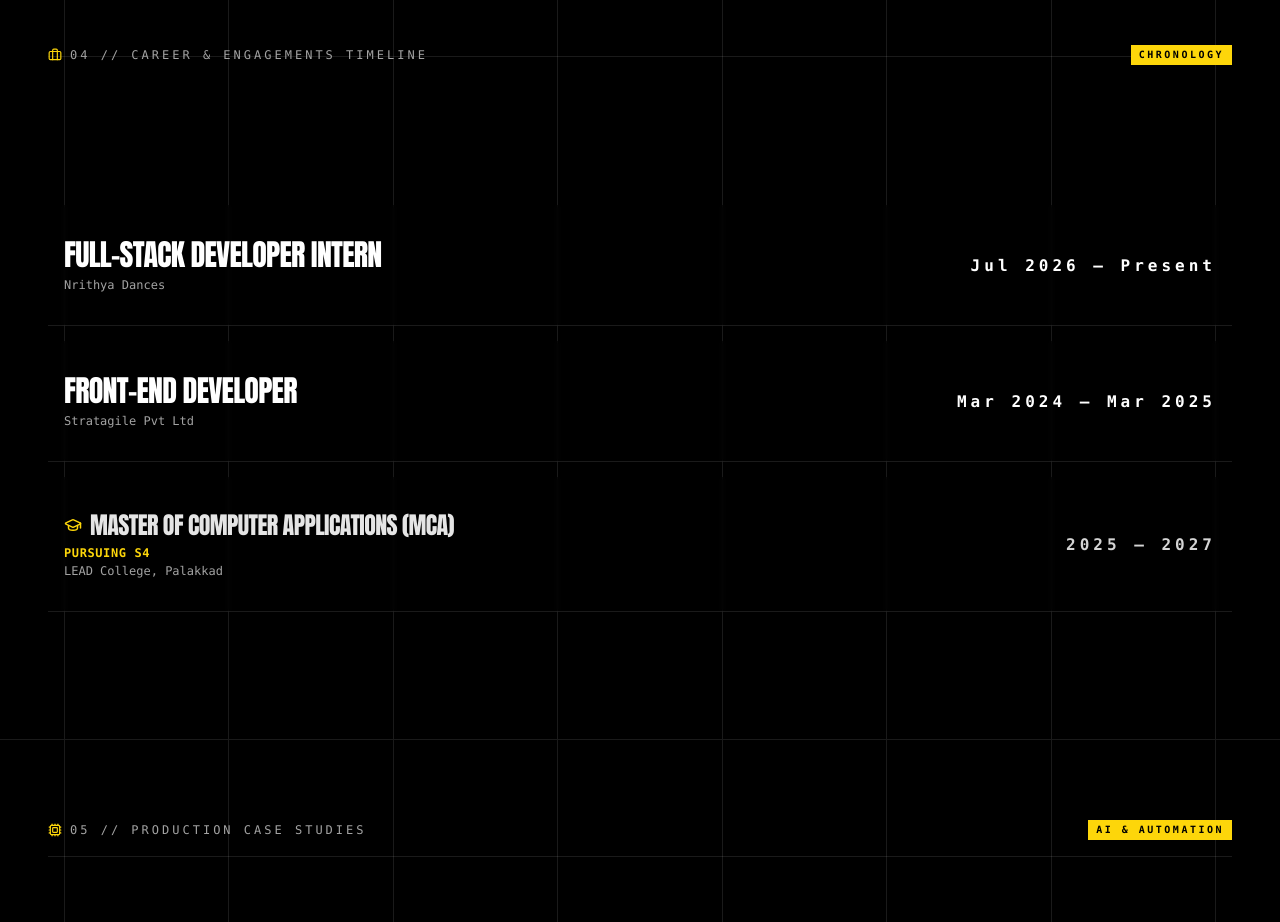
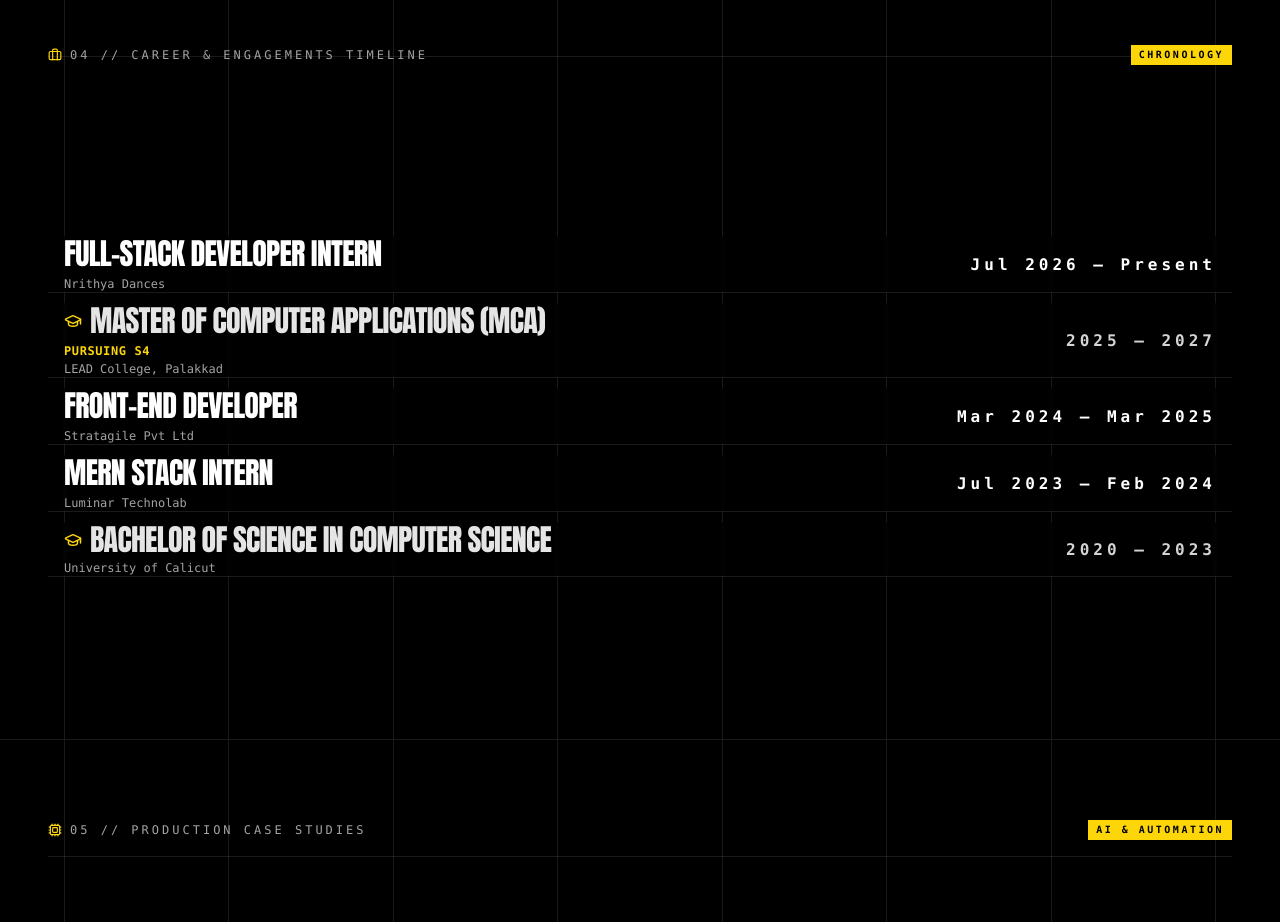
Before and after one commit to akashad123/akash-portfolio, a React (Vite) app: page / in a window 1280 px wide. Shown: the part 2460-3382 px from the top of the page. Built offline with nearby package versions, Linux system fonts and the light colour scheme.

Commit message:
feat: complete chronological timeline with bsc graduation and mern stack internship

```diff
--- a/src/sections/TimelineSection.tsx
+++ b/src/sections/TimelineSection.tsx
@@ -16,27 +16,81 @@ export const TimelineSection: React.FC = () => {
   const headerRef = useRef<HTMLDivElement>(null);
   const row1Ref = useRef<HTMLDivElement>(null);
   const row2Ref = useRef<HTMLDivElement>(null);
-  const eduRef = useRef<HTMLDivElement>(null);
+  const row3Ref = useRef<HTMLDivElement>(null);
+  const row4Ref = useRef<HTMLDivElement>(null);
+  const row5Ref = useRef<HTMLDivElement>(null);
 
   // GSAP Topward & Bottomward Scroll Parallax on Timeline Content & Rows
   useEffect(() => {
     const cleanup = initGsapMultiParallax(
       [
         { target: headerRef.current, yStart: 25, yEnd: -25, scrub: 1 },
-        { target: row1Ref.current, yStart: 35, yEnd: -40, scrub: 1.1 },
-        { target: row2Ref.current, yStart: 50, yEnd: -55, scrub: 1.25 },
-        { target: eduRef.current, yStart: 65, yEnd: -70, scrub: 1.4 },
+        { target: row1Ref.current, yStart: 28, yEnd: -30, scrub: 1.1 },
+        { target: row2Ref.current, yStart: 38, yEnd: -40, scrub: 1.2 },
+        { target: row3Ref.current, yStart: 48, yEnd: -50, scrub: 1.3 },
+        { target: row4Ref.current, yStart: 58, yEnd: -60, scrub: 1.4 },
+        { target: row5Ref.current, yStart: 68, yEnd: -70, scrub: 1.5 },
       ],
       sectionRef.current
     );
     return cleanup;
   }, []);
 
+  // Chronologically sequenced timeline items (reverse chronological: most recent to foundational)
+  const timelineItems = [
+    {
+      id: 'nrithya',
+      type: 'work' as const,
+      title: experience[0].role,
+      subtitle: experience[0].company,
+      duration: experience[0].duration,
+      ref: row1Ref,
+      customDelay: 0.1,
+    },
+    {
+      id: 'mca',
+      type: 'education' as const,
+      title: education[0].degree,
+      subtitle: education[0].institution,
+      status: education[0].status,
+      duration: education[0].duration,
+      ref: row2Ref,
+      customDelay: 0.16,
+    },
+    {
+      id: 'stratagile',
+      type: 'work' as const,
+      title: experience[1].role,
+      subtitle: experience[1].company,
+      duration: experience[1].duration,
+      ref: row3Ref,
+      customDelay: 0.22,
+    },
+    {
+      id: 'luminar',
+      type: 'work' as const,
+      title: experience[2].role,
+      subtitle: experience[2].company,
+      duration: experience[2].duration,
+      ref: row4Ref,
+      customDelay: 0.28,
+    },
+    {
+      id: 'bsc',
+      type: 'education' as const,
+      title: education[1].degree,
+      subtitle: education[1].institution,
+      duration: education[1].duration,
+      ref: row5Ref,
+      customDelay: 0.34,
+    },
+  ];
+
   return (
     <section
       ref={sectionRef}
       id="timeline"
-      className="relative min-h-screen bg-black text-white py-20 px-4 sm:px-8 md:px-12 flex flex-col justify-between overflow-hidden border-b border-white/10 select-none"
+      className="relative min-h-screen bg-black text-white py-16 sm:py-20 px-4 sm:px-8 md:px-12 flex flex-col justify-between overflow-hidden border-b border-white/10 select-none"
     >
       {/* Dark Grid Background */}
       <GridBackground theme="dark" columns={8} />
@@ -61,105 +115,61 @@ export const TimelineSection: React.FC = () => {
         </div>
       </motion.div>
 
-      {/* Center Layout with Clean Tabular Rows */}
-      <div className="relative z-10 max-w-7xl mx-auto w-full my-auto py-12">
+      {/* Center Layout with Clean Tabular Rows in Chronological Sequence */}
+      <div className="relative z-10 max-w-7xl mx-auto w-full my-auto py-8 sm:py-10">
         <div className="relative">
-          {/* Tabular Rows Stack with GSAP Parallax on Content */}
           <div className="relative z-10 space-y-0">
-            {/* Experience Row 1 - Nrithya Dances */}
-            {experience[0] && (
-              <div ref={row1Ref} className="will-change-transform">
+            {timelineItems.map((item) => (
+              <div key={item.id} ref={item.ref} className="will-change-transform">
                 <motion.div
                   variants={fadeInUpVariants}
                   initial="hidden"
                   whileInView="visible"
                   viewport={sectionViewportConfig}
-                  custom={0.1}
-                  className="group border-b border-white/10 hover:border-brand-yellow transition-colors py-6 sm:py-8 flex flex-col sm:flex-row sm:items-center justify-between gap-4 bg-black/40 backdrop-blur-[2px] px-4"
+                  custom={item.customDelay}
+                  className="group border-b border-white/10 hover:border-brand-yellow transition-colors py-4.5 sm:py-5.5 flex flex-col sm:flex-row sm:items-center justify-between gap-3 sm:gap-4 bg-black/40 backdrop-blur-[2px] px-3 sm:px-4"
                 >
                   <div>
-                    <h3 className="font-display text-2xl sm:text-3xl tracking-tight uppercase group-hover:text-brand-yellow transition-colors text-white">
-                      {experience[0].role}
-                    </h3>
-                    <p className="text-xs font-mono text-neutral-400 mt-1">
-                      {experience[0].company}
+                    <div className="flex items-center space-x-2">
+                      {item.type === 'education' && (
+                        <GraduationCap size={18} className="text-brand-yellow shrink-0" />
+                      )}
+                      <h3
+                        className={`font-display text-xl sm:text-2xl md:text-3xl tracking-tight uppercase group-hover:text-brand-yellow transition-colors ${
+                          item.type === 'education' ? 'text-neutral-200' : 'text-white'
+                        }`}
+                      >
+                        {item.title}
+                      </h3>
+                    </div>
+
+                    {item.status && (
+                      <p className="text-xs font-mono text-brand-yellow font-bold mt-1 tracking-wider uppercase pl-6.5">
+                        {item.status}
+                      </p>
+                    )}
+
+                    <p
+                      className={`text-xs font-mono text-neutral-400 ${
+                        item.type === 'education' ? 'mt-0.5 pl-6.5' : 'mt-1'
+                      }`}
+                    >
+                      {item.subtitle}
                     </p>
                   </div>
 
                   <div className="text-left sm:text-right shrink-0">
-                    <span className="font-mono text-sm sm:text-base font-bold text-white tracking-widest group-hover:text-brand-yellow transition-colors">
-                      {experience[0].duration}
+                    <span
+                      className={`font-mono text-sm sm:text-base font-bold tracking-widest group-hover:text-brand-yellow transition-colors ${
+                        item.type === 'education' ? 'text-neutral-300' : 'text-white'
+                      }`}
+                    >
+                      {item.duration}
                     </span>
                   </div>
                 </motion.div>
               </div>
-            )}
-
-            {/* Experience Row 2 - Stratagile Pvt Ltd */}
-            {experience[1] && (
-              <div ref={row2Ref} className="will-change-transform">
-                <motion.div
-                  variants={fadeInUpVariants}
-                  initial="hidden"
-                  whileInView="visible"
-                  viewport={sectionViewportConfig}
-                  custom={0.18}
-                  className="group border-b border-white/10 hover:border-brand-yellow transition-colors py-6 sm:py-8 flex flex-col sm:flex-row sm:items-center justify-between gap-4 bg-black/40 backdrop-blur-[2px] px-4"
-                >
-                  <div>
-                    <h3 className="font-display text-2xl sm:text-3xl tracking-tight uppercase group-hover:text-brand-yellow transition-colors text-white">
-                      {experience[1].role}
-                    </h3>
-                    <p className="text-xs font-mono text-neutral-400 mt-1">
-                      {experience[1].company}
-                    </p>
-                  </div>
-
-                  <div className="text-left sm:text-right shrink-0">
-                    <span className="font-mono text-sm sm:text-base font-bold text-white tracking-widest group-hover:text-brand-yellow transition-colors">
-                      {experience[1].duration}
-                    </span>
-                  </div>
-                </motion.div>
-              </div>
-            )}
-
-            {/* Education Row - Master of Computer Applications (MCA) */}
-            {education[0] && (
-              <div ref={eduRef} className="will-change-transform">
-                <motion.div
-                  variants={fadeInUpVariants}
-                  initial="hidden"
-                  whileInView="visible"
-                  viewport={sectionViewportConfig}
-                  custom={0.26}
-                  className="group border-b border-white/10 hover:border-brand-yellow transition-colors py-6 sm:py-8 flex flex-col sm:flex-row sm:items-center justify-between gap-4 bg-black/40 backdrop-blur-[2px] px-4"
-                >
-                  <div>
-                    <div className="flex items-center space-x-2">
-                      <GraduationCap size={18} className="text-brand-yellow shrink-0" />
-                      <h3 className="font-display text-xl sm:text-2xl tracking-tight uppercase group-hover:text-brand-yellow transition-colors text-neutral-200">
-                        {education[0].degree}
-                      </h3>
-                    </div>
-                    {education[0].status && (
-                      <p className="text-xs font-mono text-brand-yellow font-bold mt-1 tracking-wider uppercase pl-6.5">
-                        {education[0].status}
-                      </p>
-                    )}
-                    <p className="text-xs font-mono text-neutral-400 mt-0.5 pl-6.5">
-                      {education[0].institution}
-                    </p>
-                  </div>
-
-                  <div className="text-left sm:text-right shrink-0">
-                    <span className="font-mono text-sm sm:text-base font-bold text-neutral-300 tracking-widest group-hover:text-brand-yellow transition-colors">
-                      {education[0].duration}
-                    </span>
-                  </div>
-                </motion.div>
-              </div>
-            )}
+            ))}
           </div>
         </div>
       </div>
```
Also changed, not shown: 2 other files (tests, documents, lock files or other folders).
